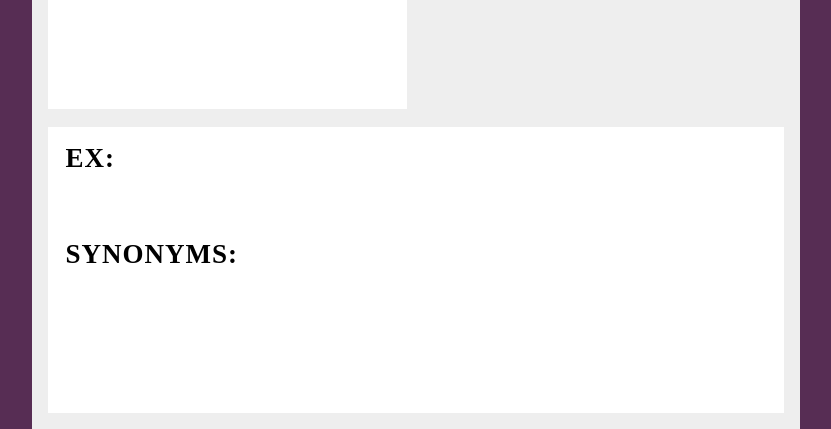
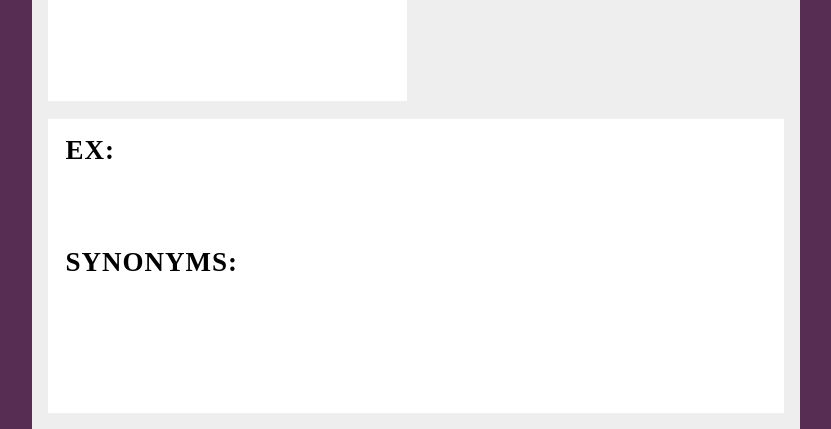
Before and after one commit to Mohan20001/dictionary, a plain HTML site: page index.html in a window 1280 px wide. Shown: the part 371-800 px from the top of the page, without its empty margins (224-1055 px from the left). Drawn offline with Linux system fonts and the light colour scheme; no server answers.

Commit message:
text to left

```diff
--- a/index.html
+++ b/index.html
@@ -47,7 +47,7 @@
                      </ol>
                  </div>
                  <div class="synonames">
-                      <h2>SYNONYMS:</h2>
+                      <h2 class="hs">SYNONYMS:</h2>
                       <ul id="syno">
                           <!-- <li>hi</li>
                           <li>hey</li> -->
--- a/style.scss
+++ b/style.scss
@@ -130,7 +130,9 @@ ul {
 
     @media (max-width:999px) {
         margin:1rem auto;
-        text-align: center;
         width: 238px;
     }
 }
+.hs{
+    margin-top: 1rem;
+}
```
Also changed, not shown: style.css, 1 other file.
